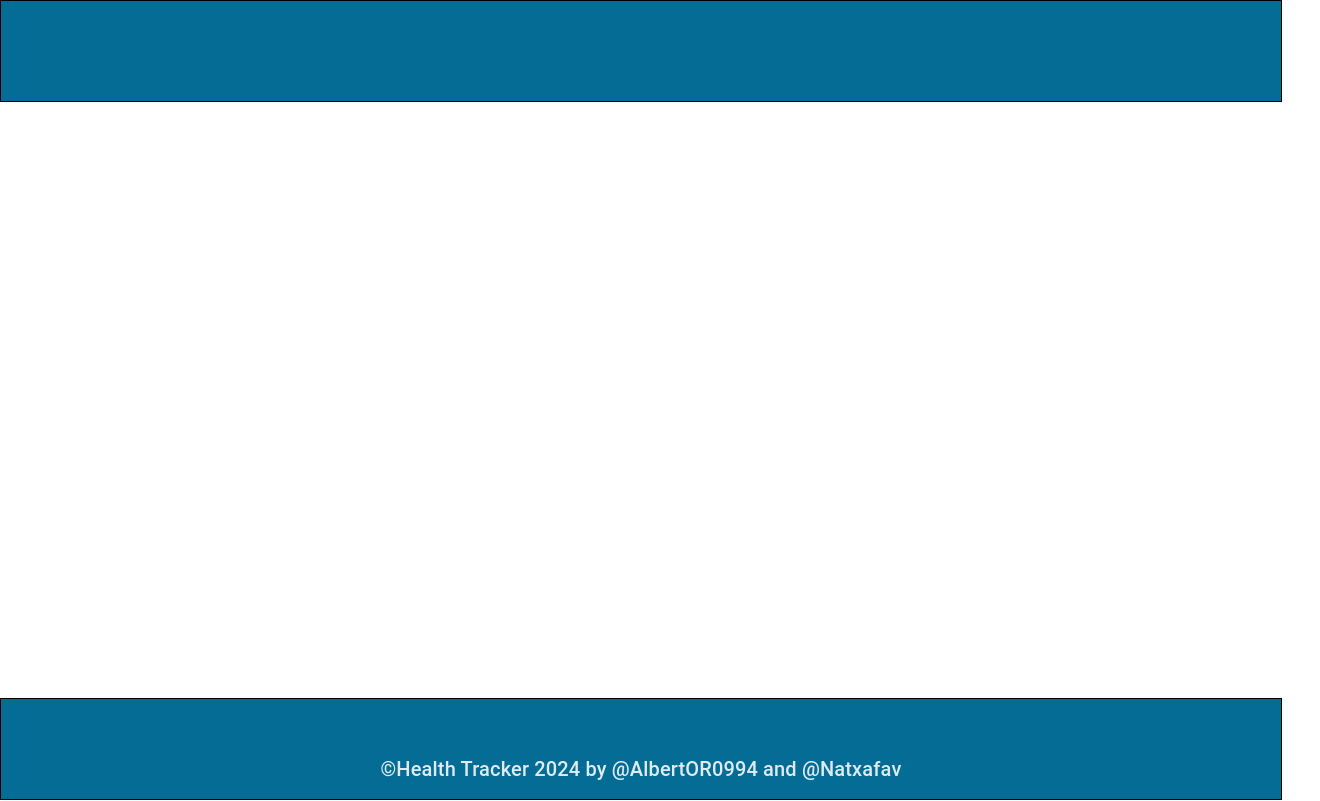
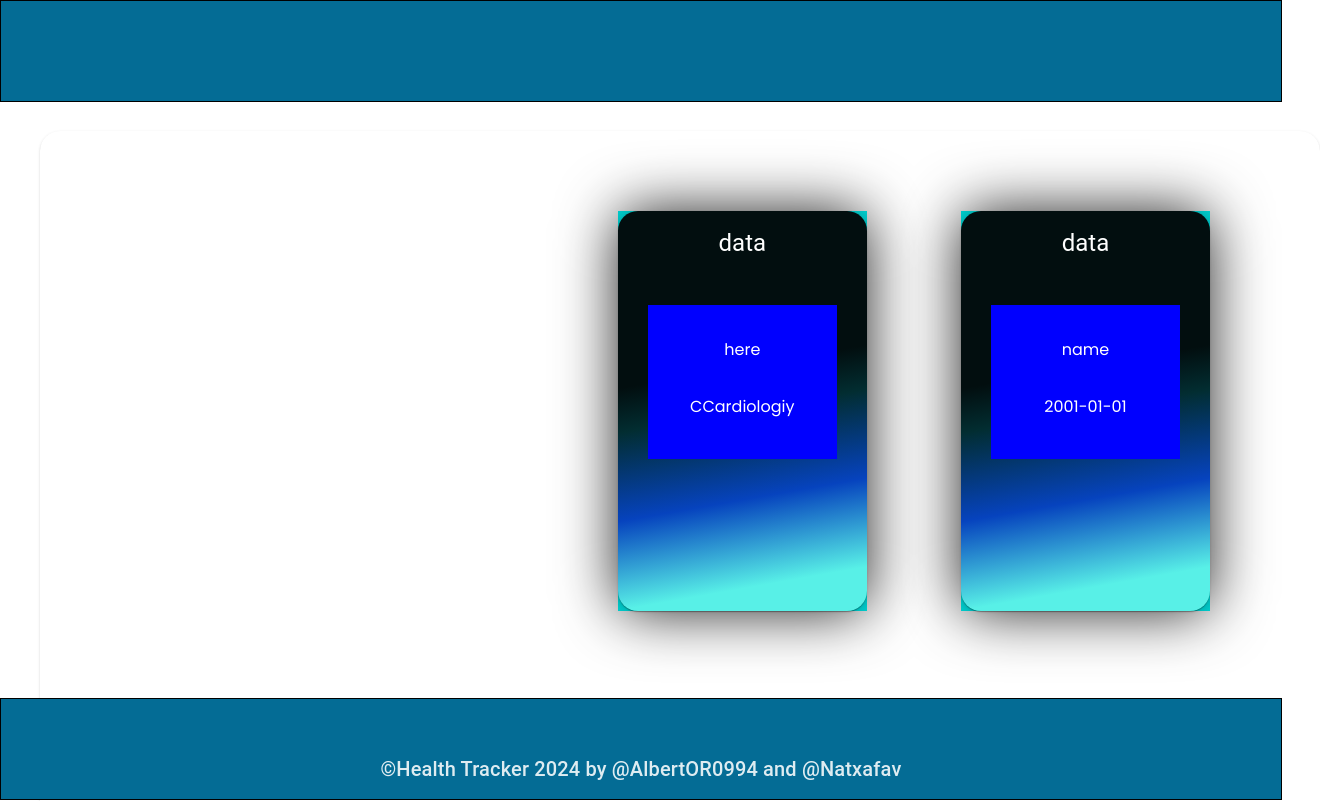
Before and after one commit to Natxafav/Health_Tracker, a React (Vite) app: page /home in a window 1280 px wide. Shown: the top 801 px of the page, 1320 px wide, since content can reach past the window. Built offline with nearby package versions, Linux system fonts and the light colour scheme; sample sign-in values are in the browser's storage.

Commit message:
- Done: Create cardIndv and CardContainer - Need: Css All the data

```diff
--- /dev/null
+++ b/src/components/CardIndv/CardIndv.jsx
@@ -0,0 +1,27 @@
+import React from "react";
+import { Card, CardContent, CardHeader } from '@mui/material';
+import "./cardIndv.css";
+
+const CardIndv = ({ item }) => {
+  return (
+    <div className="cardIndvContainer">
+      <Card className="medMain" sx={{ borderRadius: "20px" }}>
+        <CardHeader title="data" sx={{ color: "white" }} />
+
+        <CardContent className="fields" sx={{ backgroundColor: 'blue', color: "white" }}>
+
+          {item.locate && <p>{item.locate}</p>}
+          {item.name && <p>{item.name}</p>}
+          {item.datetime && <p> {item.datetime}</p>}
+          {item.date && <p>{item.date}</p>}
+          {item.specialist && <p>{item.specialist}</p>}
+          {item.posology && <p>{item.posology}</p>}
+          {item.end && <p>{item.end}</p>}
+          {item.description && <p>{item.description}</p>}
+        </CardContent>
+      </Card>
+    </div>
+  );
+};
+
+export default CardIndv;
--- /dev/null
+++ b/src/components/CardIndv/cardIndv.css
@@ -0,0 +1,6 @@
+.cardIndvContainer{
+
+    background-color: aqua;
+    width: 20%;
+    height: 40%;
+}
--- /dev/null
+++ b/src/components/cardContainer/CardContainer.jsx
@@ -0,0 +1,39 @@
+import React from "react";
+import {  Card, CardContent, CardHeader, TextField, Typography } from '@mui/material';
+
+import CardIndv from "../CardIndv/CardIndv";
+import "./cardContainer.css";
+
+const CardContainer = () => {
+    const data = [
+      {
+        locate: "here",
+        specialist: "CCardiologiy",
+      },
+      {
+        name: "name",
+        datetime: "2001-01-01",
+      },
+    ];
+
+    return (
+      <div className="cardContainerMain">
+        <Card className="cardContainer" sx={{ borderRadius: "20px" }}>
+          <CardHeader title="Medication" sx={{ color: 'white' }} />
+
+          <CardContent className="cardContainerFields" sx={{ color: 'white' }}>
+
+            <h1>Estas en cardContainer</h1>
+
+
+            {data.map((item, idx) => (
+              <CardIndv key={idx} item={item} />
+            ))}
+          </CardContent>
+        </Card>
+      </div>
+    );
+  };
+
+
+export default CardContainer;
--- /dev/null
+++ b/src/components/cardContainer/cardContainer.css
@@ -0,0 +1,14 @@
+.cardContainer{
+
+    width: 100vw;
+    height: 100vh;
+
+
+}
+.cardContainerFields{
+    display: flex;
+    flex-direction: row;
+    flex-wrap: wrap;
+    align-items: center;
+    justify-content: space-evenly;
+}
--- a/src/pages/Home/Home.jsx
+++ b/src/pages/Home/Home.jsx
@@ -1,6 +1,7 @@
-import React, { useEffect, useState } from 'react';
+import React, { useEffect } from 'react';
 import { useNavigate } from 'react-router-dom';
 import MedicationCreate from '../../components/Medication/MedicationCreate';
+import CardContainer from '../../components/cardContainer/CardContainer';
 
 
 function Home() {
@@ -11,7 +12,7 @@ function Home() {
   return (
     <div>
       <h1>TEST</h1>
-
+      <CardContainer/>
     </div>
   );
 }
```
Also changed, not shown: src/pages/FamilyData/familyData.css (deleted).
